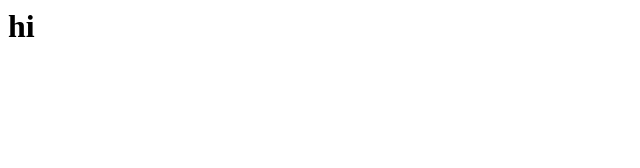
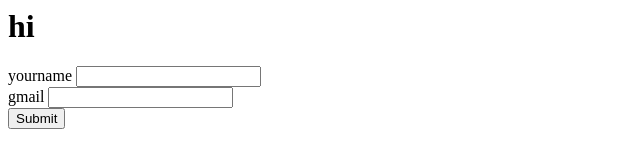
Before and after one commit to Mrmystifier/mywebsite, a plain HTML site: page index.html in a window 1280 px wide. Shown: the whole page, without its empty margins (0-640 px from the left). Drawn offline with Linux system fonts and the light colour scheme.

Commit message:
Update index.html

```diff
--- a/index.html
+++ b/index.html
@@ -6,6 +6,15 @@
 
 <body>
     <h1>hi</h1>
+    <form>
+        <label for="name">yourname</label>
+        <input id="name" type="text" name="aman">
+        <br>
+        <label for="email">gmail</label>
+        <input id="email" type="email" name="aman">
+        <br>
+        <input type="submit" value="Submit">
+    </form>
 </body>
 
 </html>
```
